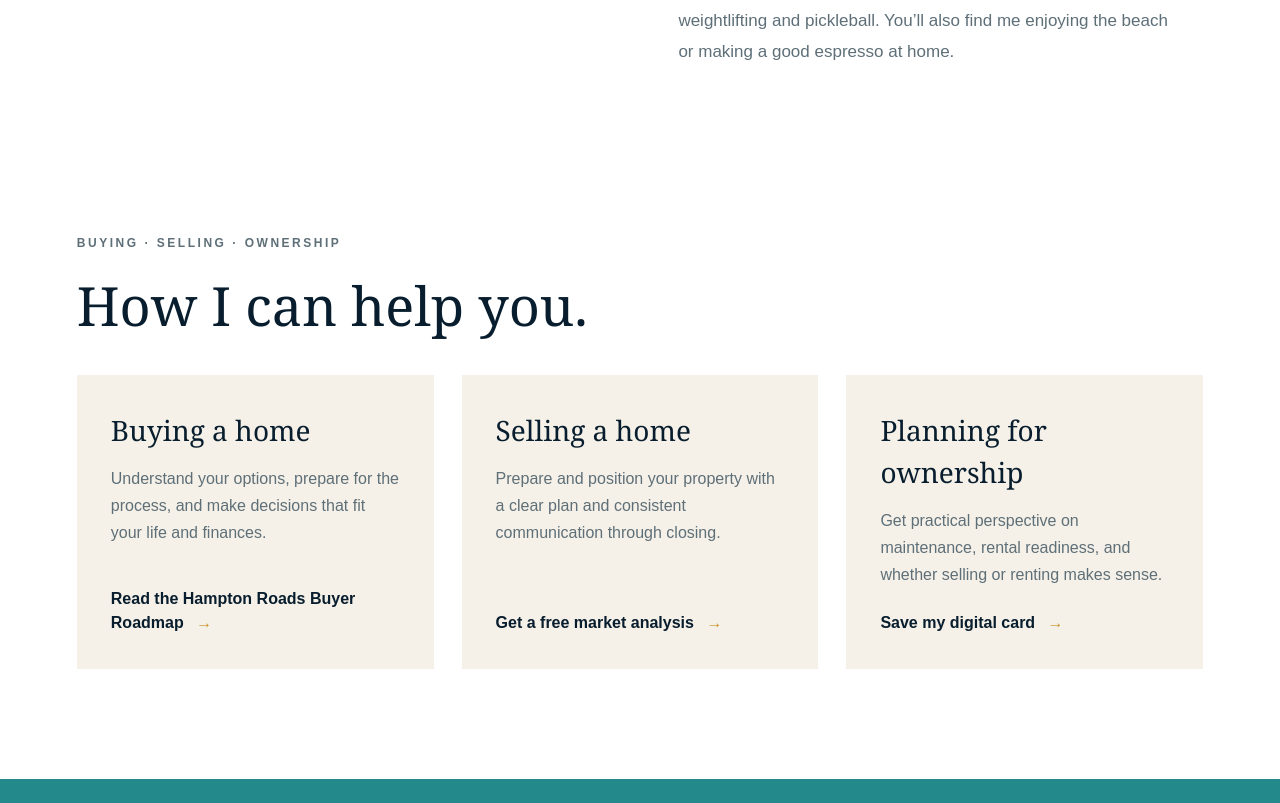
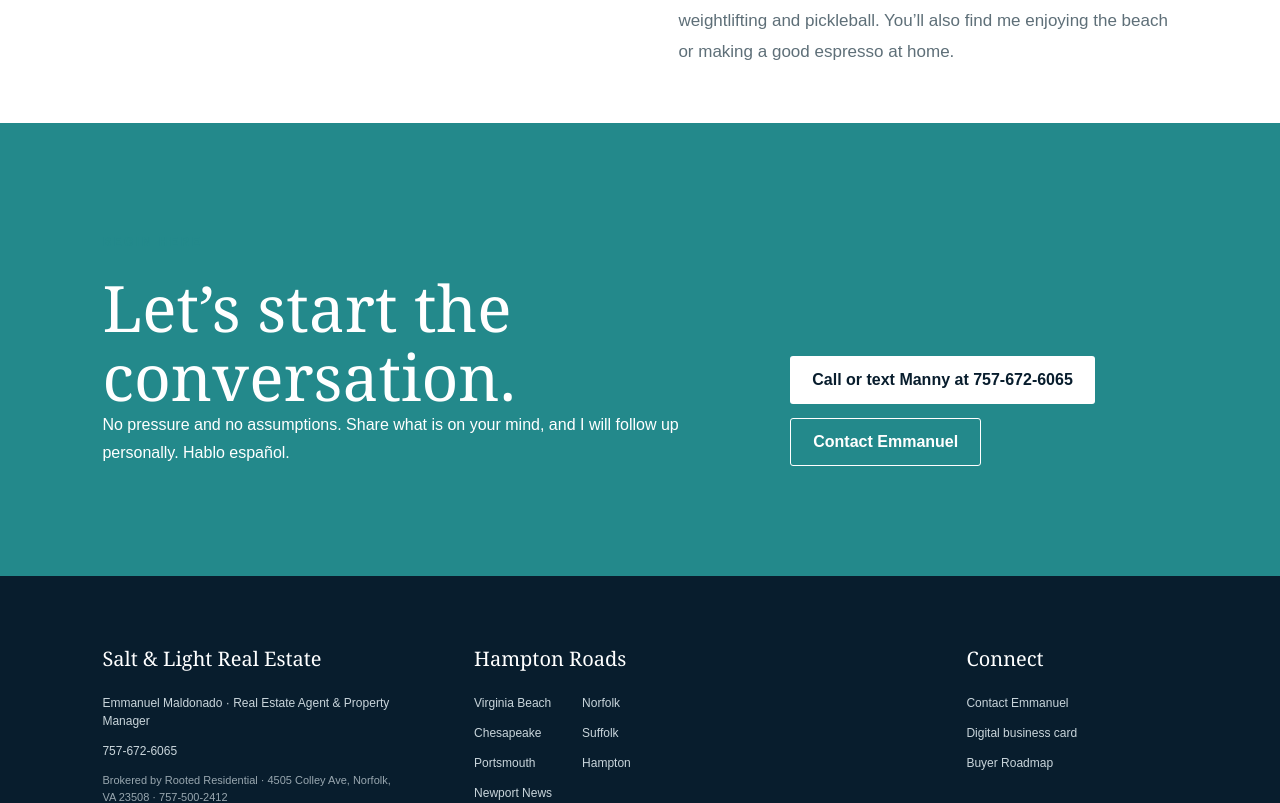
Before and after one commit to emmanuel-maldonado/emmanuel-maldonado-real-estate, a Next.js app: page /about in a window 1280 px wide. Shown: the part 4027-4830 px from the top of the page. Built offline with nearby package versions, Linux system fonts and the light colour scheme.

Commit message:
About: remove 'How I can help you' section

```diff
--- a/src/app/(english)/about/about.css
+++ b/src/app/(english)/about/about.css
@@ -20,11 +20,6 @@
 .about-page .about-ways-grid article:first-child{border-left:0;padding-left:0}
 .about-page .about-ways h3{font-size:26px;margin:0 0 14px}
 .about-page .about-ways p{line-height:1.7;margin:0}
-.about-page .about-help{padding:110px clamp(24px,6vw,90px)}
-.about-page .about-help-grid{display:grid;grid-template-columns:repeat(3,1fr);gap:28px}
-.about-page .about-help-grid article{display:flex;flex-direction:column;padding:34px;background:var(--sand)}
-.about-page .about-help h3{margin:0 0 14px;font-size:28px}
-.about-page .about-help p{flex:1;color:var(--muted);line-height:1.7;margin:0 0 22px}
 .about-page .about-cta-actions{display:flex;flex-wrap:wrap;gap:14px}
 .about-page .about-button-outline{border:1px solid #fff;color:#fff;background:transparent}
 .about-page .about-story .about-subhead{margin:56px 0 22px;font-size:clamp(30px,3.6vw,44px)}
@@ -42,4 +37,4 @@
 .about-page .about-outside{padding-top:38px}
 .about-page .about-outside-photo{display:block;width:100%;max-width:420px;height:auto;aspect-ratio:4/5;object-fit:cover;border-radius:10px;margin:0 0 32px;background:#e8e1d2}
 @media(max-width:1100px){.about-page .about-ways-grid article{padding:6px 22px 0}.about-page .about-ways-grid article:first-child{padding-left:0}.about-page .about-ways h3{font-size:23px}}
-@media(max-width:820px){.about-page .about-hero{grid-template-columns:1fr;padding:48px 24px 70px;gap:34px}.about-page .about-hero-photo{max-width:none;aspect-ratio:1/1}.about-page .about-story{padding:80px 24px 70px}.about-page .about-ways,.about-page .about-help{padding:80px 24px}.about-page .about-ways-grid,.about-page .about-help-grid,.about-page .about-personal{grid-template-columns:1fr}.about-page .about-pm{padding:80px 24px}.about-page .about-personal{padding:80px 24px 20px;gap:50px}.about-page .about-salt{padding:28px 24px}.about-page .about-outside{padding-top:0}.about-page .about-ways-grid article{border-left:0;border-top:1px solid #345064;padding:28px 0 0}.about-page .about-ways-grid article:first-child{border-top:0;padding-top:0}.about-page .about-cta-actions{width:100%;flex-direction:column}}
+@media(max-width:820px){.about-page .about-hero{grid-template-columns:1fr;padding:48px 24px 70px;gap:34px}.about-page .about-hero-photo{max-width:none;aspect-ratio:1/1}.about-page .about-story{padding:80px 24px 70px}.about-page .about-ways{padding:80px 24px}.about-page .about-ways-grid,.about-page .about-personal{grid-template-columns:1fr}.about-page .about-pm{padding:80px 24px}.about-page .about-personal{padding:80px 24px 20px;gap:50px}.about-page .about-salt{padding:28px 24px}.about-page .about-outside{padding-top:0}.about-page .about-ways-grid article{border-left:0;border-top:1px solid #345064;padding:28px 0 0}.about-page .about-ways-grid article:first-child{border-top:0;padding-top:0}.about-page .about-cta-actions{width:100%;flex-direction:column}}
--- a/src/app/(english)/about/page.tsx
+++ b/src/app/(english)/about/page.tsx
@@ -74,15 +74,6 @@ export default function AboutPage() {
         </div>
       </section>
 
-      <section className="about-help">
-        <div className="about-section-head"><p className="eyebrow">Buying · Selling · Ownership</p><h2>How I can help you.</h2></div>
-        <div className="about-help-grid">
-          <article><h3>Buying a home</h3><p>Understand your options, prepare for the process, and make decisions that fit your life and finances.</p><Link className="text-link" href="/articles/buyer-roadmap/">Read the Hampton Roads Buyer Roadmap <span>→</span></Link></article>
-          <article><h3>Selling a home</h3><p>Prepare and position your property with a clear plan and consistent communication through closing.</p><Link className="text-link" href="/sell/">Get a free market analysis <span>→</span></Link></article>
-          <article><h3>Planning for ownership</h3><p>Get practical perspective on maintenance, rental readiness, and whether selling or renting makes sense.</p><Link className="text-link" href="/card">Save my digital card <span>→</span></Link></article>
-        </div>
-      </section>
-
       <section className="contact" id="contact">
         <div><p className="eyebrow">Begin here</p><h2>Let&rsquo;s start the conversation.</h2><p>No pressure and no assumptions. Share what is on your mind, and I will follow up personally. <span lang="es">Hablo español.</span></p></div>
         <div className="about-cta-actions"><a className="button button-light" href="tel:+17576726065">Call or text Manny at 757-672-6065</a><Link className="button about-button-outline" href="/contact">Contact Emmanuel</Link></div>
```
